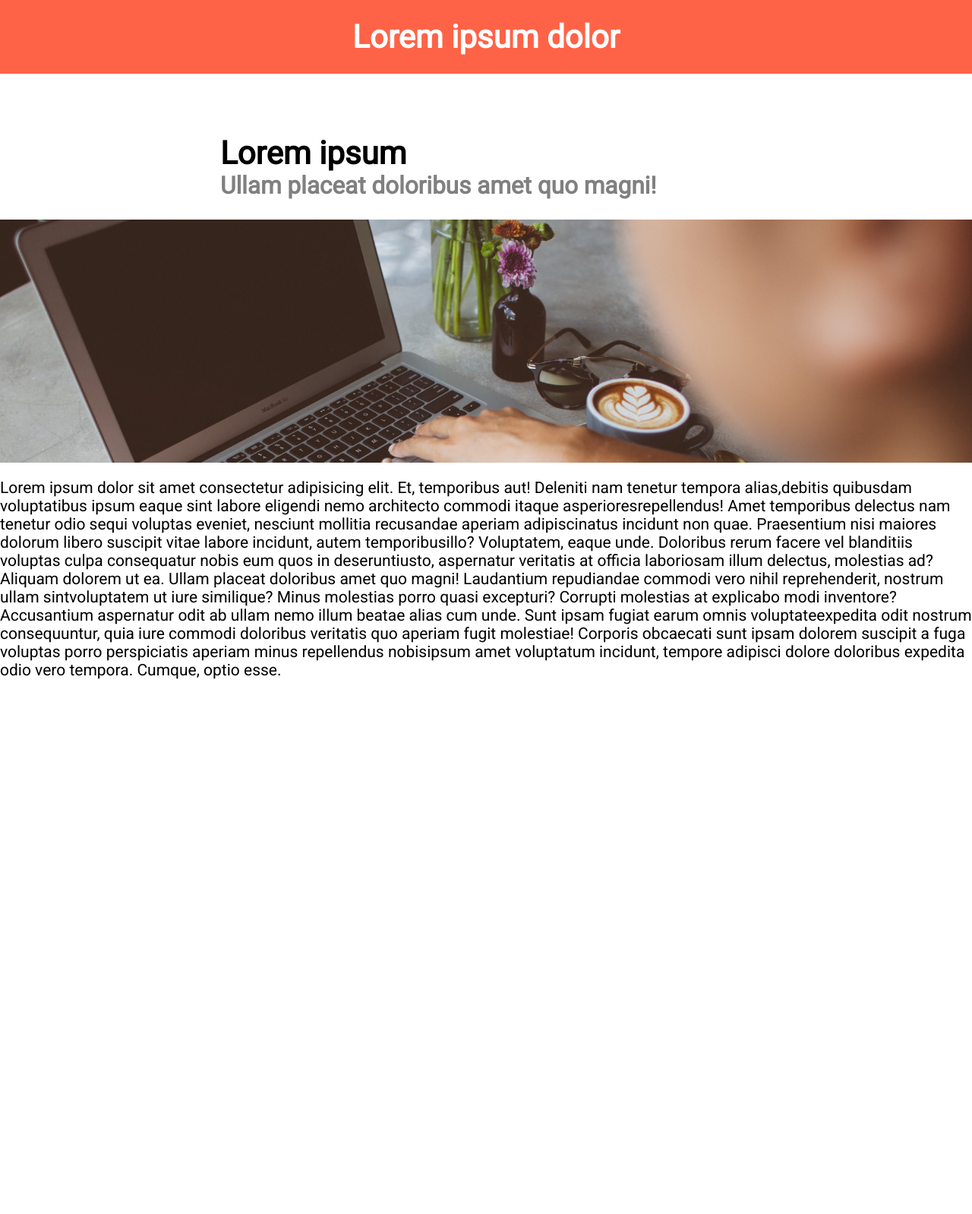
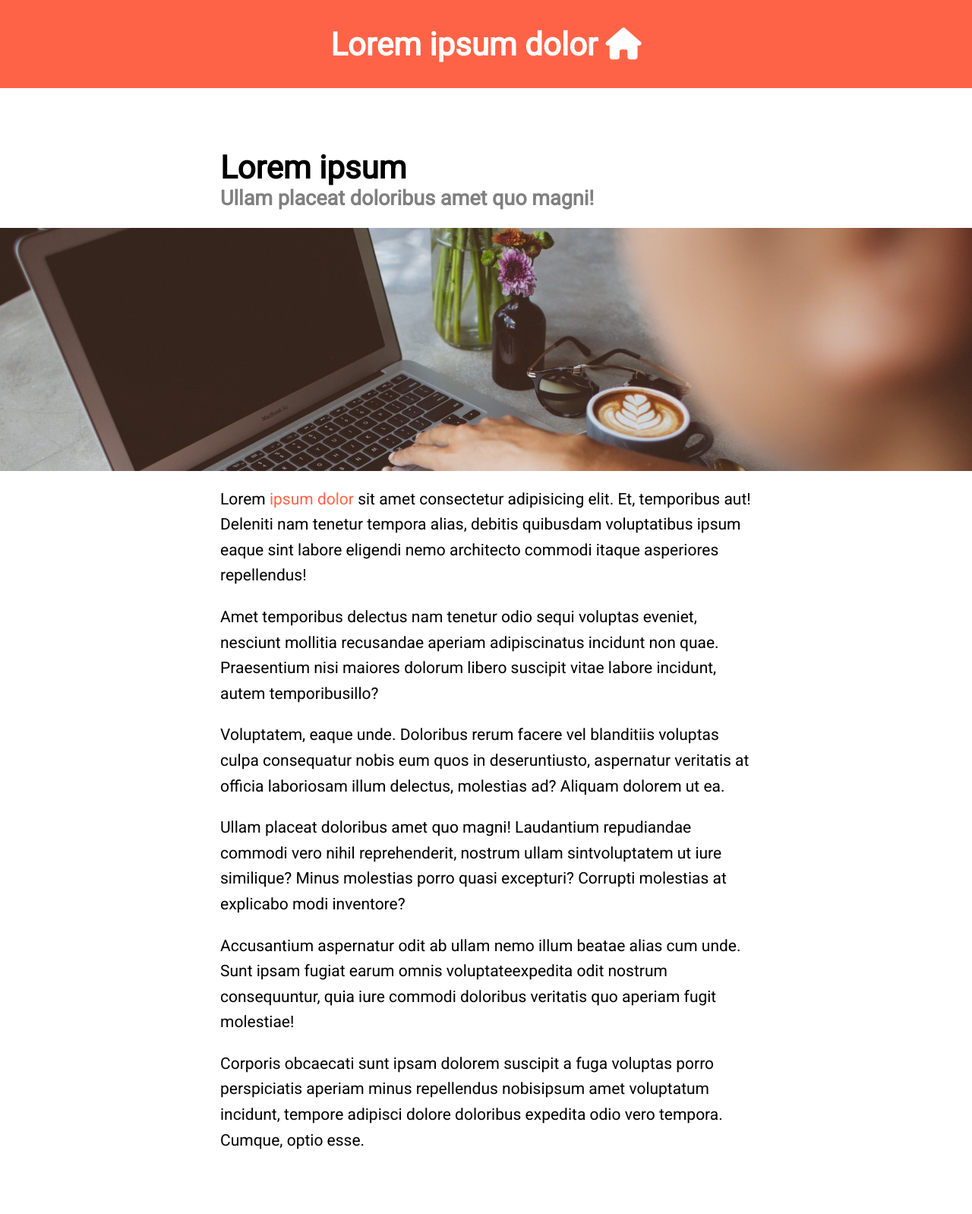
Before and after one commit to souzaroberto/dw-solutions, a PHP site: page /html/index.html in a window 1280 px wide. Shown: the whole page at 76% size. Before the commit the page ends 894 px from the top, so only its background shows below. Run offline with PHP 8.4, Linux system fonts and the light colour scheme; some libraries are stand-ins or nearby versions.

Commit message:
atividade text-simple

```diff
--- a/front-end/style/text-simple/roberto.souza/css/style.css
+++ b/front-end/style/text-simple/roberto.souza/css/style.css
@@ -1,14 +1,14 @@
 header h1 {
     color: white;
     text-align: center;
-    padding: 1.5rem;
+    padding: 2.1rem;
     font-weight: bold;
     background-color: tomato;
-    margin: 0%;
+    margin: 0px;
 }
 
 body {
-    margin: 0%;
+    margin: 0px;
     font-family: 'Roboto', sans-serif;
     font-size: 21px;
 }
@@ -25,10 +25,11 @@ main h1 {
     width: 700px;
     margin-left: auto;
     margin-right: auto;
-    margin-bottom: 0%;
+    margin-bottom: 0px;
 }
 
 main h2 {
+    font-size: 27px;
     color: gray;
     margin-top: 0px;
     width: 700px;
@@ -42,3 +43,20 @@ main h2 {
     width: 100vw;
     height: 320px;
 }
+
+p {
+    width: 700px;
+    margin-left: auto;
+    margin-right: auto;
+    line-height: 1.6;
+}
+
+a {
+    text-decoration: none;
+    color: tomato;
+}
+
+a:hover {
+    color: tomato;
+    text-decoration: underline;
+}
--- a/front-end/style/text-simple/roberto.souza/html/index.html
+++ b/front-end/style/text-simple/roberto.souza/html/index.html
@@ -7,27 +7,27 @@
     <title>Document</title>
     <link href="../css/style.css" type="text/css" rel="stylesheet" />
     <link href="https://fonts.googleapis.com/css?family=Roboto&display=swap" rel="stylesheet">
+    <script src="https://kit.fontawesome.com/c7a418e2ec.js" crossorigin="anonymous"></script>
 </head>
 <body>
     <header>
-        <h1>Lorem ipsum dolor</h1>
+        <h1>Lorem ipsum dolor <i class="fas fa-home"></i></h1>
     </header>
     <main>
         <h1>Lorem ipsum</h1>
         <h2>Ullam placeat doloribus amet quo magni!</h2>
-        <p id="banner"></p>
-        Lorem ipsum dolor sit amet consectetur adipisicing elit. Et, temporibus aut! Deleniti nam tenetur tempora alias,debitis quibusdam voluptatibus ipsum eaque sint labore eligendi nemo architecto commodi itaque asperioresrepellendus!
+        <div id="banner"></div>
+        <p>Lorem <a href="https://en.wikipedia.org/wiki/Lorem_ipsum">ipsum dolor</a> sit amet consectetur adipisicing elit. Et, temporibus aut! Deleniti nam tenetur tempora alias, debitis quibusdam voluptatibus ipsum eaque sint labore eligendi nemo architecto commodi itaque asperiores repellendus!</p>
 
-        Amet temporibus delectus nam tenetur odio sequi voluptas eveniet, nesciunt mollitia recusandae aperiam adipiscinatus incidunt non quae. Praesentium nisi maiores dolorum libero suscipit vitae labore incidunt, autem temporibusillo?
+        <p>Amet temporibus delectus nam tenetur odio sequi voluptas eveniet, nesciunt mollitia recusandae aperiam adipiscinatus incidunt non quae. Praesentium nisi maiores dolorum libero suscipit vitae labore incidunt, autem temporibusillo?</p>
 
-        Voluptatem, eaque unde. Doloribus rerum facere vel blanditiis voluptas culpa consequatur nobis eum quos in deseruntiusto, aspernatur veritatis at officia laboriosam illum delectus, molestias ad? Aliquam dolorem ut ea.
+        <p>Voluptatem, eaque unde. Doloribus rerum facere vel blanditiis voluptas culpa consequatur nobis eum quos in deseruntiusto, aspernatur veritatis at officia laboriosam illum delectus, molestias ad? Aliquam dolorem ut ea.</p>
 
-        Ullam placeat doloribus amet quo magni! Laudantium repudiandae commodi vero nihil reprehenderit, nostrum ullam sintvoluptatem ut iure similique? Minus molestias porro quasi excepturi? Corrupti molestias at explicabo modi inventore?
+        <p>Ullam placeat doloribus amet quo magni! Laudantium repudiandae commodi vero nihil reprehenderit, nostrum ullam sintvoluptatem ut iure similique? Minus molestias porro quasi excepturi? Corrupti molestias at explicabo modi inventore?</p>
 
-        Accusantium aspernatur odit ab ullam nemo illum beatae alias cum unde. Sunt ipsam fugiat earum omnis voluptateexpedita odit nostrum consequuntur, quia iure commodi doloribus veritatis quo aperiam fugit molestiae!
+        <p>Accusantium aspernatur odit ab ullam nemo illum beatae alias cum unde. Sunt ipsam fugiat earum omnis voluptateexpedita odit nostrum consequuntur, quia iure commodi doloribus veritatis quo aperiam fugit molestiae!</p>
 
-        Corporis obcaecati sunt ipsam dolorem suscipit a fuga voluptas porro perspiciatis aperiam minus repellendus nobisipsum amet voluptatum incidunt, tempore adipisci dolore doloribus expedita odio vero tempora. Cumque, optio esse.
+        <p>Corporis obcaecati sunt ipsam dolorem suscipit a fuga voluptas porro perspiciatis aperiam minus repellendus nobisipsum amet voluptatum incidunt, tempore adipisci dolore doloribus expedita odio vero tempora. Cumque, optio esse.</p>
     </main>
-
 </body>
 </html>
```
